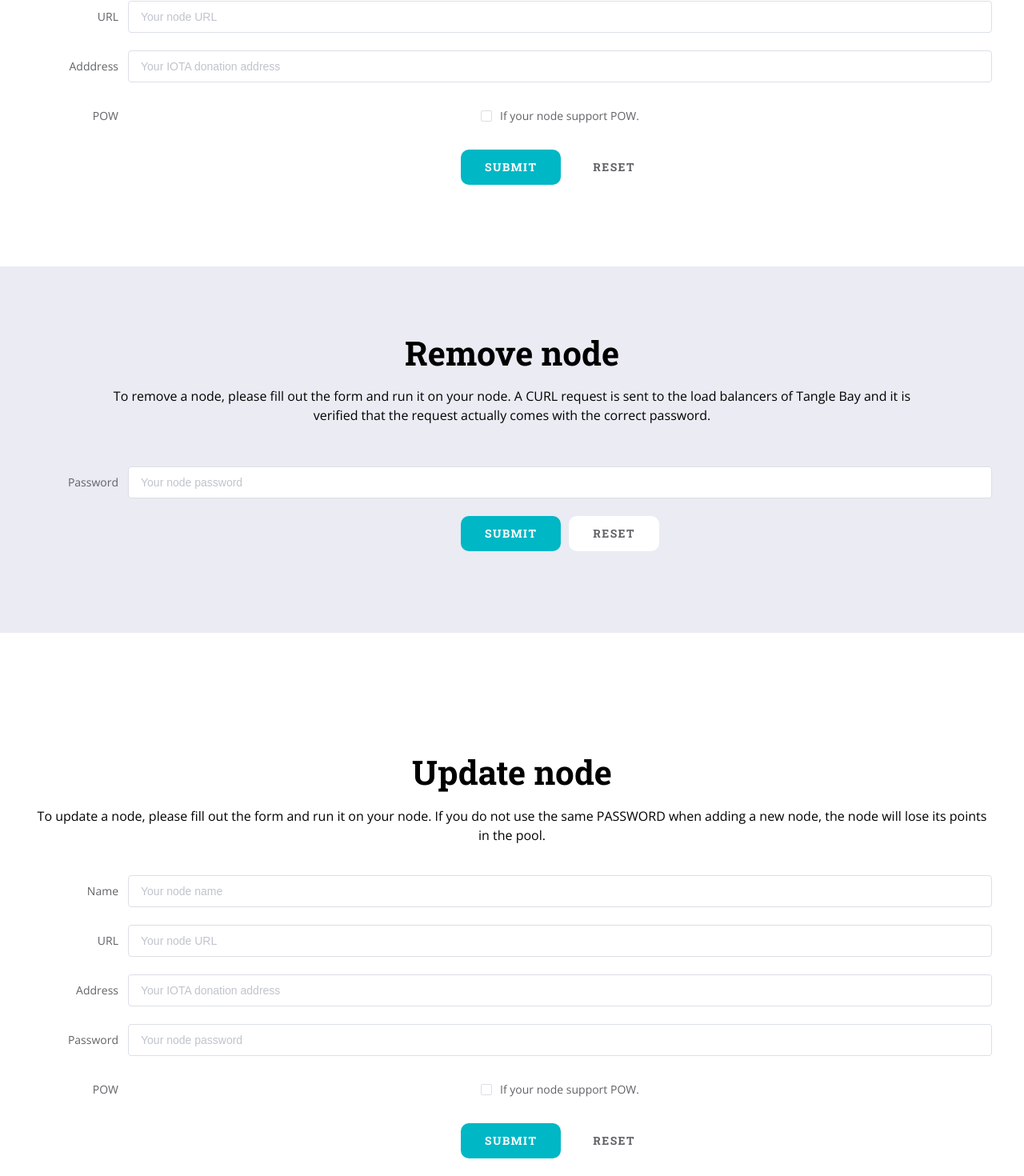
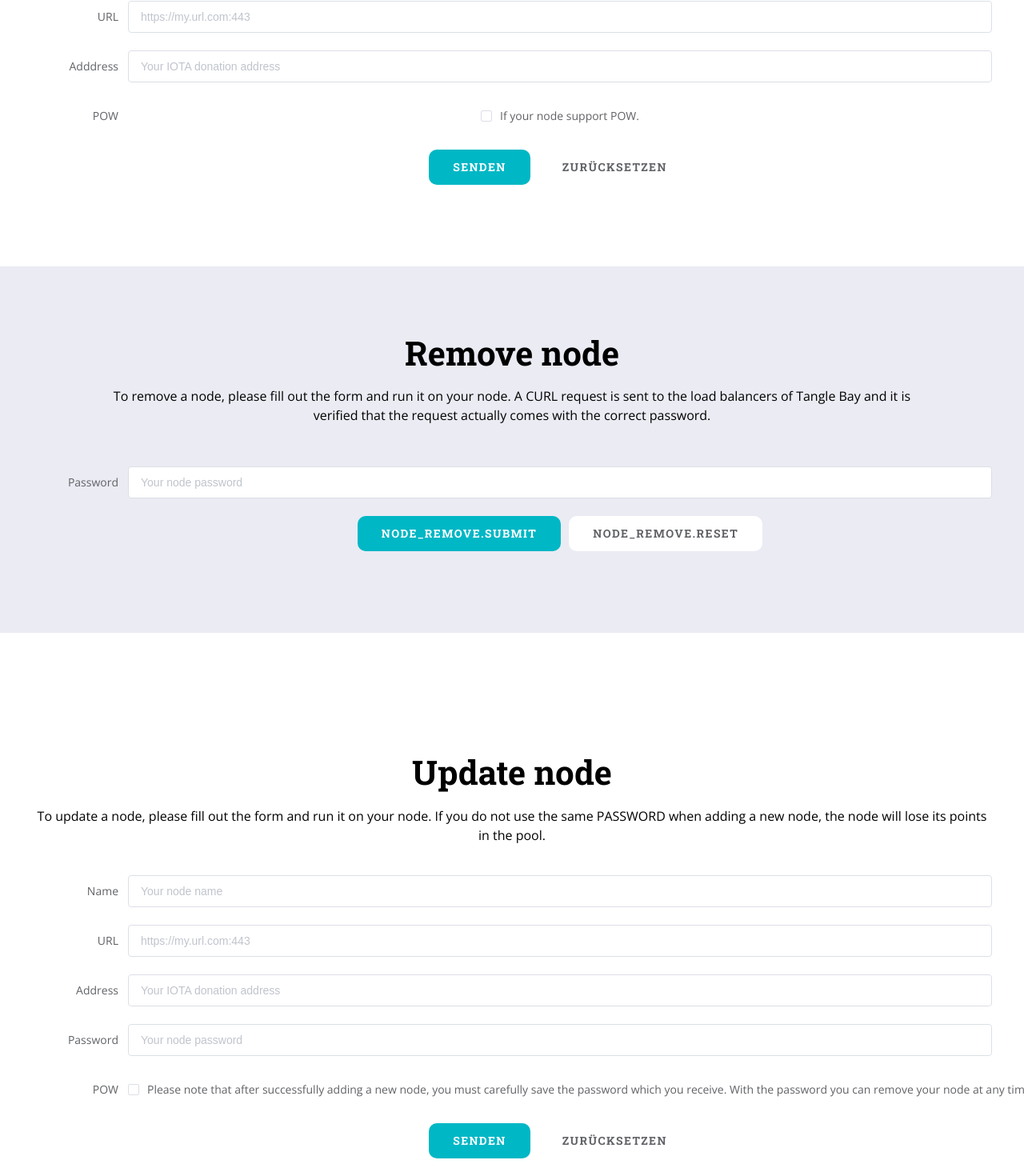
Before and after one commit to einfachiota/pool.einfachiota.de, a Vue app: page /register in a window 1280 px wide. Shown: the part 738-2208 px from the top of the page at 80% size. Built offline with nearby package versions, Linux system fonts and the light colour scheme; no server answers; what vue-clipboard2, vue-iota-payment, vue-particles would draw is missing.

Commit message:
update lang

```diff
--- a/src/components/AddNodeForm.vue
+++ b/src/components/AddNodeForm.vue
@@ -22,7 +22,7 @@
         ></el-input>
       </el-form-item>
       <el-form-item label="URL" prop="url">
-        <el-input type="text" v-model="ruleForm.url" autocomplete="off" placeholder="Your node URL"></el-input>
+        <el-input type="text" v-model="ruleForm.url" autocomplete="off" placeholder="https://my.url.com:443"></el-input>
       </el-form-item>
       <el-form-item label="Adddress" prop="address">
         <el-input
@@ -33,11 +33,11 @@
         ></el-input>
       </el-form-item>
       <el-form-item label="POW" prop="pow">
-        <el-checkbox v-model="ruleForm.pow">If your node support POW.</el-checkbox>
+        <el-checkbox v-model="ruleForm.pow"><i18n path="node_add.pow"></i18n></el-checkbox>
       </el-form-item>
       <el-form-item>
-        <el-button type="primary" @click="submitForm('ruleForm')">Submit</el-button>
-        <el-button @click="resetForm('ruleForm')">Reset</el-button>
+        <el-button type="primary" @click="submitForm('ruleForm')"><i18n path="node_add.submit"></i18n></el-button>
+        <el-button @click="resetForm('ruleForm')"><i18n path="node_add.reset"></i18n></el-button>
       </el-form-item>
     </el-form>
     <div v-else>
@@ -47,8 +47,8 @@
         <pre class="code">
             {{ command }}
         </pre>
-        <el-button type="primary" v-clipboard:copy="command">Copy</el-button>
-        <el-button @click="edit()">Edit</el-button>
+        <el-button type="primary" v-clipboard:copy="command"><i18n path="node_add.copy"></i18n></el-button>
+        <el-button @click="edit()"><i18n path="node_add.edit"></i18n></el-button>
         <p>
         <i18n path="node_add.attention"></i18n>
         </p>
--- a/src/components/RemoveNodeForm.vue
+++ b/src/components/RemoveNodeForm.vue
@@ -22,8 +22,8 @@
         ></el-input>
       </el-form-item>
       <el-form-item>
-        <el-button type="primary" @click="submitForm('ruleForm')">Submit</el-button>
-        <el-button @click="resetForm('ruleForm')">Reset</el-button>
+        <el-button type="primary" @click="submitForm('ruleForm')"><i18n path="node_remove.submit"></i18n></el-button>
+        <el-button @click="resetForm('ruleForm')"><i18n path="node_remove.reset"></i18n></el-button>
       </el-form-item>
     </el-form>
     <div v-else>
@@ -33,8 +33,8 @@
         <pre class="code">
             {{ command }}
         </pre>
-        <el-button type="primary" v-clipboard:copy="command">Copy</el-button>
-        <el-button @click="edit()">Edit</el-button>
+        <el-button type="primary" v-clipboard:copy="command"><i18n path="node_remove.copy"></i18n></el-button>
+        <el-button @click="edit()"><i18n path="node_remove.edit"></i18n></el-button>
     </div>
   </div>
 </template>
--- a/src/components/UpdateNodeForm.vue
+++ b/src/components/UpdateNodeForm.vue
@@ -22,7 +22,7 @@
         ></el-input>
       </el-form-item>
       <el-form-item label="URL" prop="url">
-        <el-input type="text" v-model="ruleForm.url" autocomplete="off" placeholder="Your node URL"></el-input>
+        <el-input type="text" v-model="ruleForm.url" autocomplete="off" placeholder="https://my.url.com:443"></el-input>
       </el-form-item>
       <el-form-item label="Address" prop="address">
         <el-input
@@ -41,11 +41,11 @@
         ></el-input>
       </el-form-item>
       <el-form-item label="POW" prop="pow">
-        <el-checkbox v-model="ruleForm.pow">If your node support POW.</el-checkbox>
+        <el-checkbox v-model="ruleForm.pow"><i18n path="node_add.attention"></i18n></el-checkbox>
       </el-form-item>
       <el-form-item>
-        <el-button type="primary" @click="submitForm('ruleForm')">Submit</el-button>
-        <el-button @click="resetForm('ruleForm')">Reset</el-button>
+        <el-button type="primary" @click="submitForm('ruleForm')"><i18n path="node_update.submit"></i18n></el-button>
+        <el-button @click="resetForm('ruleForm')"><i18n path="node_update.reset"></i18n></el-button>
       </el-form-item>
     </el-form>
     <div v-else>
@@ -55,8 +55,8 @@
         <pre class="code">
             {{ command }}
         </pre>
-        <el-button type="primary" v-clipboard:copy="command">Copy</el-button>
-        <el-button @click="edit()">Edit</el-button>
+        <el-button type="primary" v-clipboard:copy="command"><i18n path="node_update.copy"></i18n></el-button>
+        <el-button @click="edit()"><i18n path="node_update.edit"></i18n></el-button>
     </div>
   </div>
 </template>
--- a/src/views/FAQ.vue
+++ b/src/views/FAQ.vue
@@ -28,6 +28,9 @@
             <el-collapse-item :title="$t('faq.q7')" name="7">
                 <div><i18n path="faq.a7"></i18n></div>
             </el-collapse-item>
+            <el-collapse-item :title="$t('faq.q8')" name="8">
+                <div><i18n path="faq.a8"></i18n></div>
+            </el-collapse-item>
         </el-collapse>
         <br />
         <h3><i18n path="faq.no_question"></i18n></h3>
```
Also changed, not shown: src/plugins/i18n.js.
